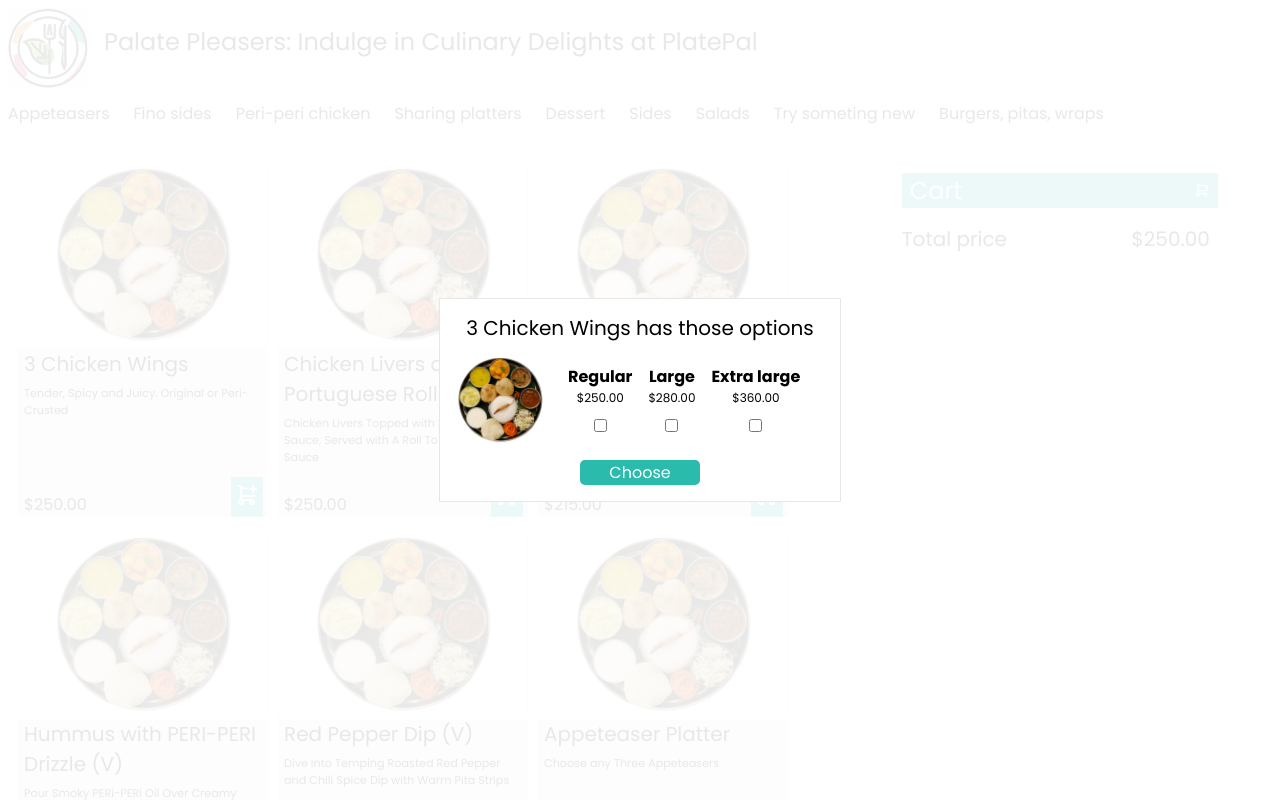
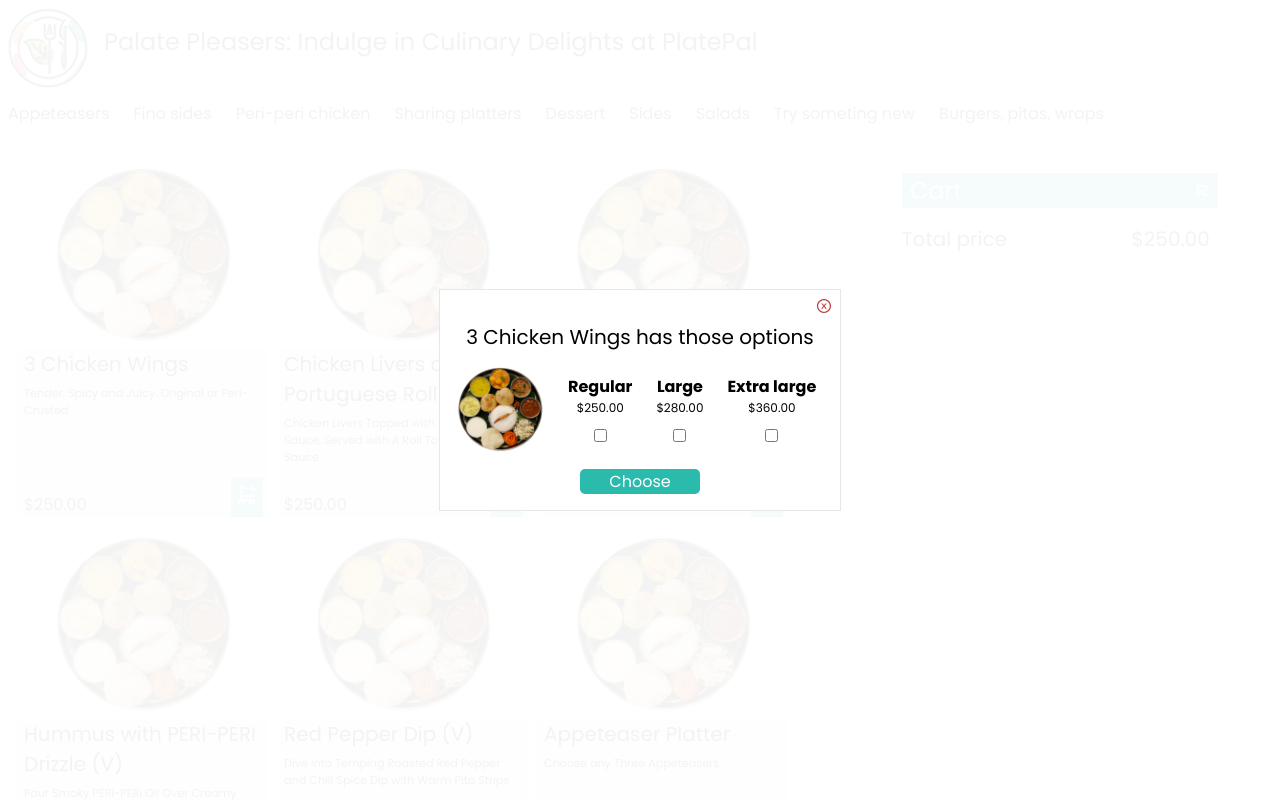
Before and after one commit to franciscobess/plate-pal, a React (Vite) app: page / in a window 1280 px wide. Shown: the top 800 px of the page. Built offline with nearby package versions, Linux system fonts and the light colour scheme.

Commit message:
added close button to options modal

```diff
--- a/src/components/OptionsModal.jsx
+++ b/src/components/OptionsModal.jsx
@@ -1,26 +1,28 @@
 import DefaultMealImg from '../assets/default-meal.png'
+import { AiOutlineCloseCircle } from "react-icons/ai";
 
 const OptionsModal = () => {
     return (
         <div className="options-modal-container">
             <div className="modal-content">
+                <AiOutlineCloseCircle className='close-icon' />
                 <h1 className="modal-title">3 Chicken Wings has those options</h1>
                 <div className="options-container">
-                    <img src={DefaultMealImg} alt="" className='options-plate-image'/>
+                    <img src={DefaultMealImg} alt="" className='options-plate-image' />
                     <div className='option-container'>
                         <h1 className='option-title'>Regular</h1>
                         <p className='option-price'>$250.00</p>
-                        <input type="checkbox" name="" id="" className="checkbox-option"/>
+                        <input type="checkbox" name="" id="" className="checkbox-option" />
                     </div>
                     <div className='option-container'>
                         <h1 className='option-title'>Large</h1>
                         <p className='option-price'>$280.00</p>
-                        <input type="checkbox" name="" id="" className="checkbox-option"/>
+                        <input type="checkbox" name="" id="" className="checkbox-option" />
                     </div>
                     <div className='option-container'>
                         <h1 className='option-title'>Extra large</h1>
                         <p className='option-price'>$360.00</p>
-                        <input type="checkbox" name="" id="" className="checkbox-option"/>
+                        <input type="checkbox" name="" id="" className="checkbox-option" />
                     </div>
                 </div>
                 <div className='choose-button'>
--- a/src/index.css
+++ b/src/index.css
@@ -195,7 +195,7 @@
   top: 0;
   width: 100%;
   height: 100%;
-  background-color: #ffffffe8;
+  background-color: #fffffff3;
   display: flex;
   flex-direction: column;
   justify-content: center;
@@ -206,9 +206,22 @@
   width: 50vh;
   background-color: #fff;
   border: 1px solid #e7e7e7;
+  position: relative;
+}
+
+.close-icon {
+  position: absolute;
+  right: 1vh;
+  top: 1vh;
+  color: rgb(186, 58, 58);
+}
+
+.close-icon:hover {
+  cursor: pointer;
 }
 
 .modal-title {
+  margin-top: 4vh;
   text-align: center;
   font-size: 2.5vh;
   font-weight: 300;
@@ -225,9 +238,9 @@
 
 .option-container {
   padding: 1vh;
-  background-color: #ffffffcb;
   display: flex;
   flex-direction: column;
+  margin-right: 1vh;
 }
 
 .option-title {
@@ -245,6 +258,10 @@
   margin: 0 auto;
 }
 
+.checkbox-option:checked {
+  background-color: #2bbbad;
+}
+
 .choose-button {
   background-color: #2bbbad;
   text-align: center;
```
